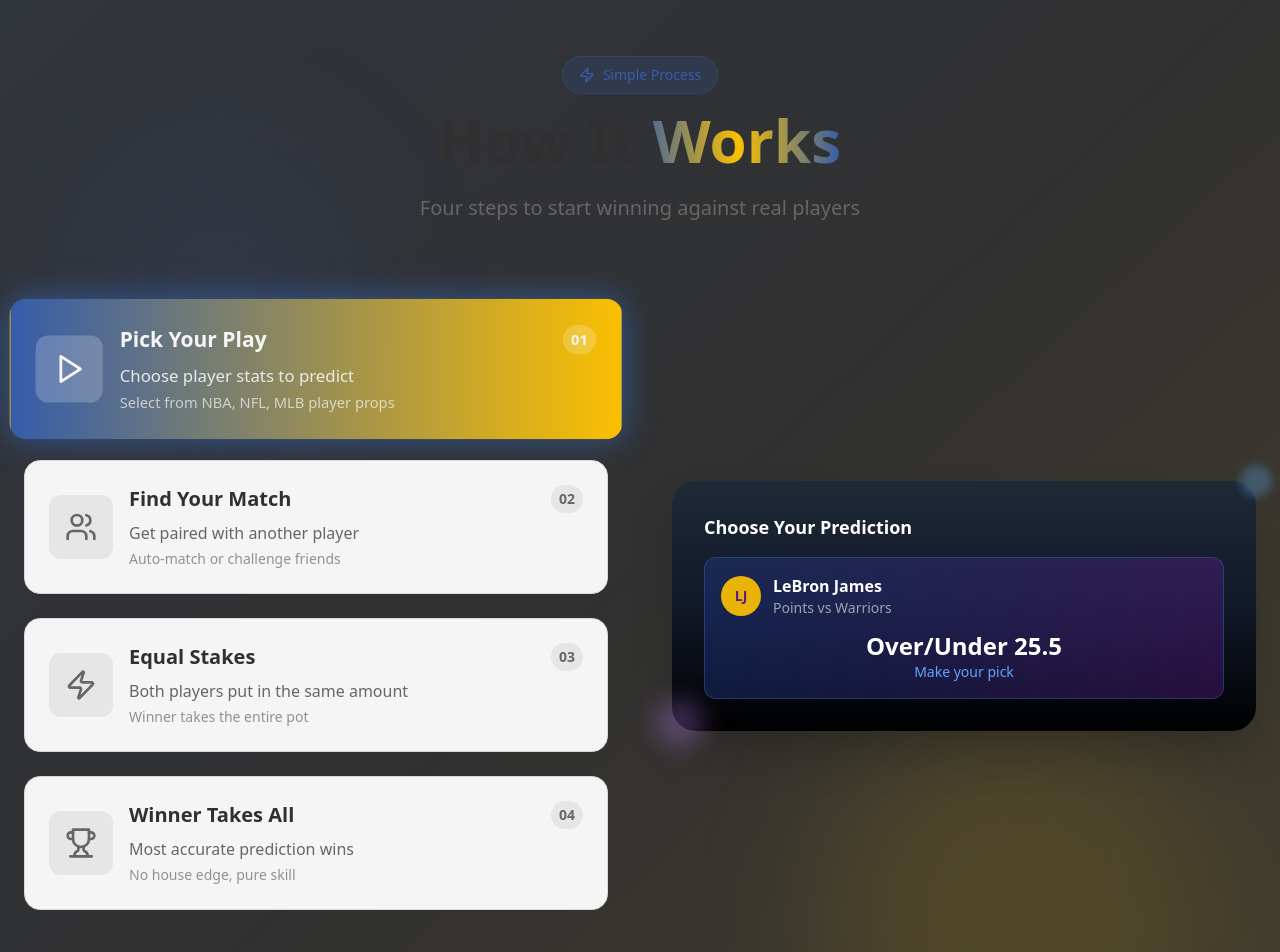
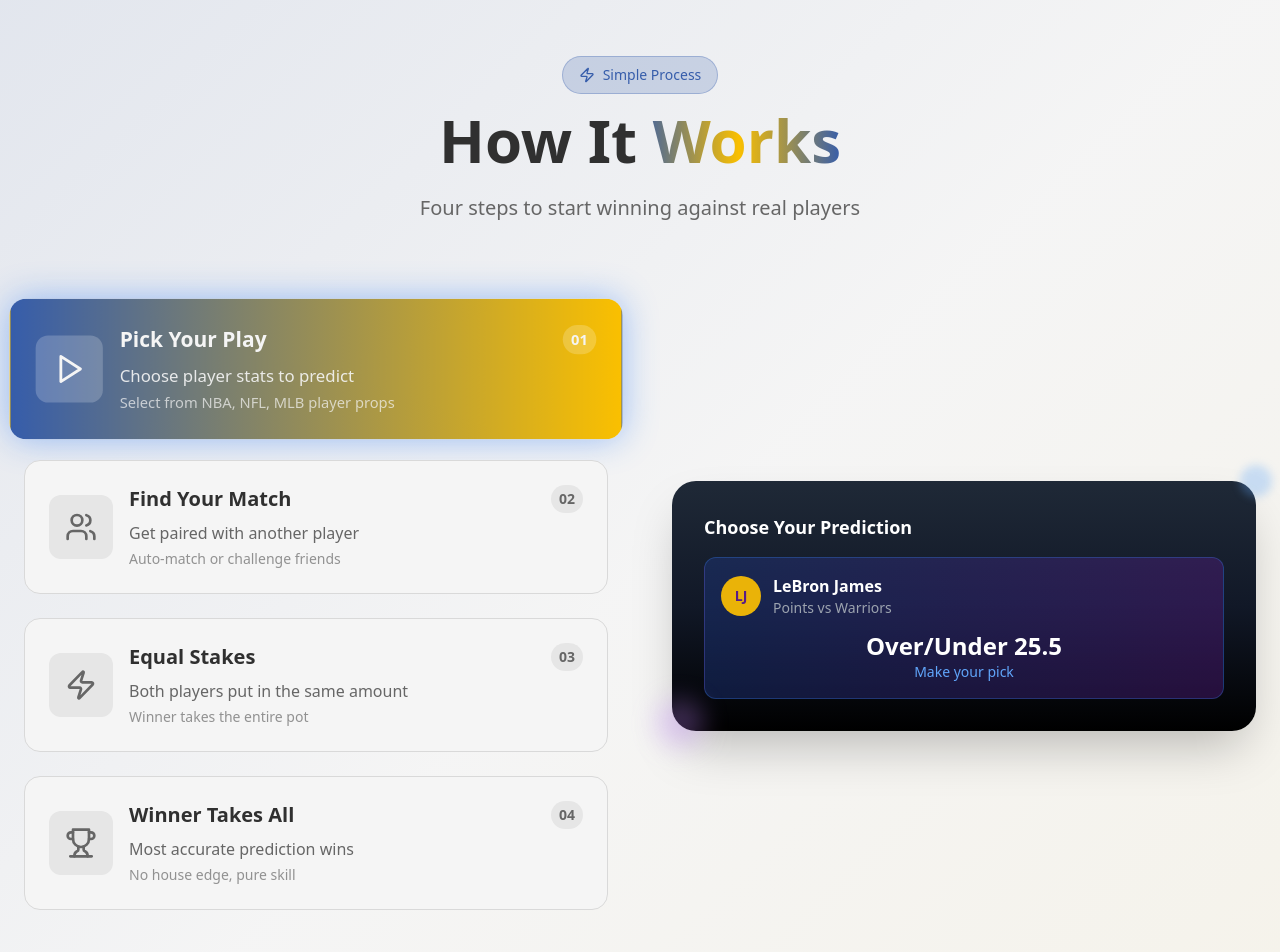
Before and after one commit to Osama575/outcome, a React (Vite) app: page / in a window 1280 px wide. Shown: the part 880-1832 px from the top of the page. Built offline with nearby package versions, Linux system fonts and the light colour scheme.

Commit message:
Fix color scheme
Adjust color scheme to improve visual consistency.

```diff
--- a/src/components/HowItWorks.tsx
+++ b/src/components/HowItWorks.tsx
@@ -75,11 +75,11 @@ const HowItWorks = () => {
         `}
       </style>
 
-      <section id="how-it-works" className="py-20 bg-secondary relative overflow-hidden">
+      <section id="how-it-works" className="py-20 bg-background relative overflow-hidden">
         {/* Background Effects */}
-        <div className="absolute inset-0 bg-gradient-to-br from-primary/10 via-secondary to-accent/10"></div>
-        <div className="absolute top-40 left-20 w-72 h-72 bg-primary/10 rounded-full blur-3xl"></div>
-        <div className="absolute bottom-20 right-20 w-96 h-96 bg-accent/10 rounded-full blur-3xl"></div>
+        <div className="absolute inset-0 bg-gradient-to-br from-primary/10 via-background to-accent/5"></div>
+        <div className="absolute top-40 left-20 w-72 h-72 bg-primary/8 rounded-full blur-3xl"></div>
+        <div className="absolute bottom-20 right-20 w-96 h-96 bg-accent/8 rounded-full blur-3xl"></div>
 
         <div className="max-w-7xl mx-auto px-6 relative z-10">
           {/* Header */}
```
